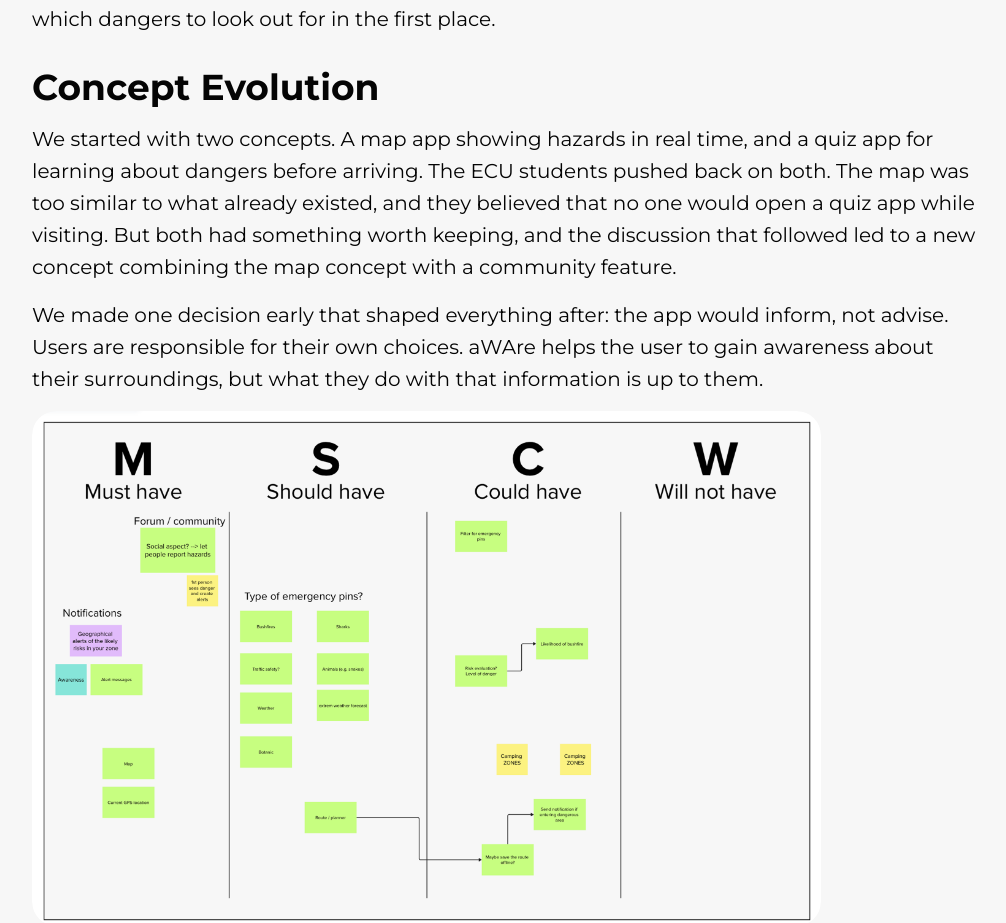
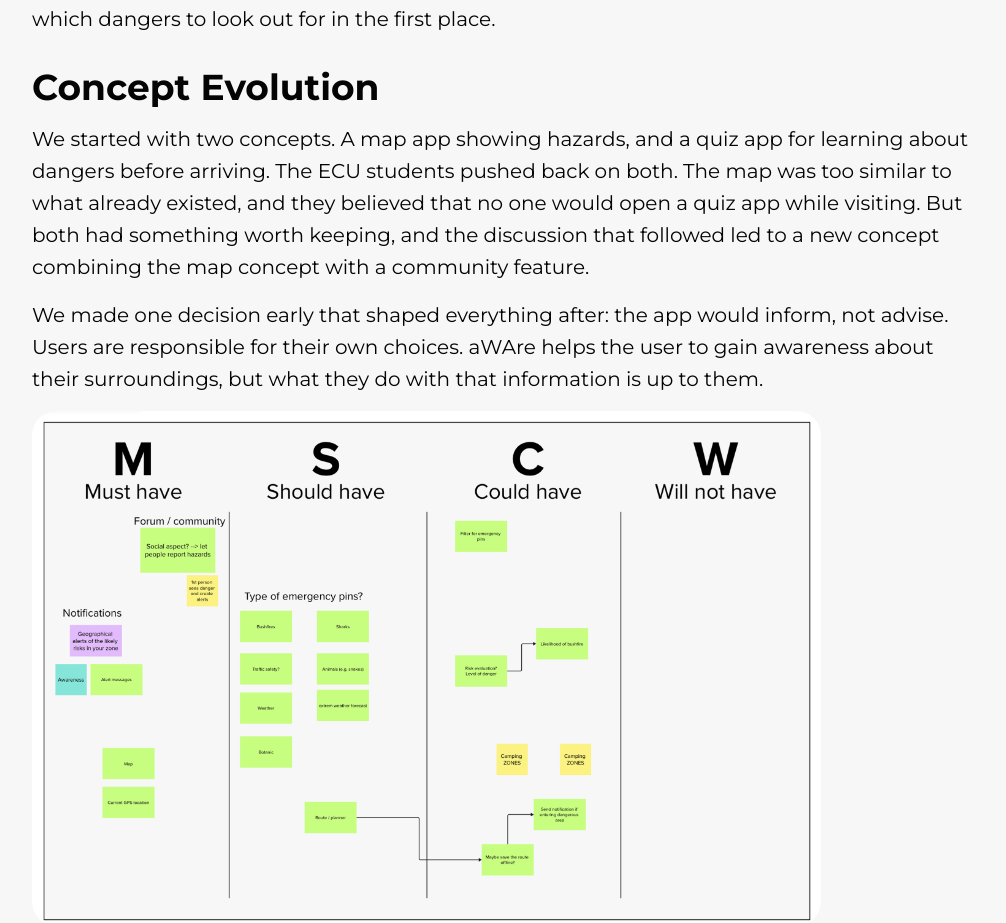
Before and after one commit to CodingQuercus/portfolio, a Next.js app: page /projects/aware in a window 1280 px wide. Shown: the part 887-1810 px from the top of the page, without its empty margins (16-1022 px from the left). Built offline with nearby package versions, Linux system fonts and the light colour scheme.

Commit message:
Small fix.

```diff
--- a/app/projects/aware/page.tsx
+++ b/app/projects/aware/page.tsx
@@ -104,7 +104,7 @@ export default function AwarePage() {
             <ProjectSection title="Concept Evolution">
                 <ProjectParagraph
                     paragraphs={[
-                        "We started with two concepts. A map app showing hazards in real time, and a quiz app for learning about dangers before arriving. The ECU students pushed back on both. The map was too similar to what already existed, and they believed that no one would open a quiz app while visiting. But both had something worth keeping, and the discussion that followed led to a new concept combining the map concept with a community feature.",
+                        "We started with two concepts. A map app showing hazards, and a quiz app for learning about dangers before arriving. The ECU students pushed back on both. The map was too similar to what already existed, and they believed that no one would open a quiz app while visiting. But both had something worth keeping, and the discussion that followed led to a new concept combining the map concept with a community feature.",
                         "We made one decision early that shaped everything after: the app would inform, not advise. Users are responsible for their own choices. aWAre helps the user to gain awareness about their surroundings, but what they do with that information is up to them."]} />
                 <ProjectImage src={moscowImage} alt="MoSCoW produced after the joint concept session with ECU students." />
 
```
